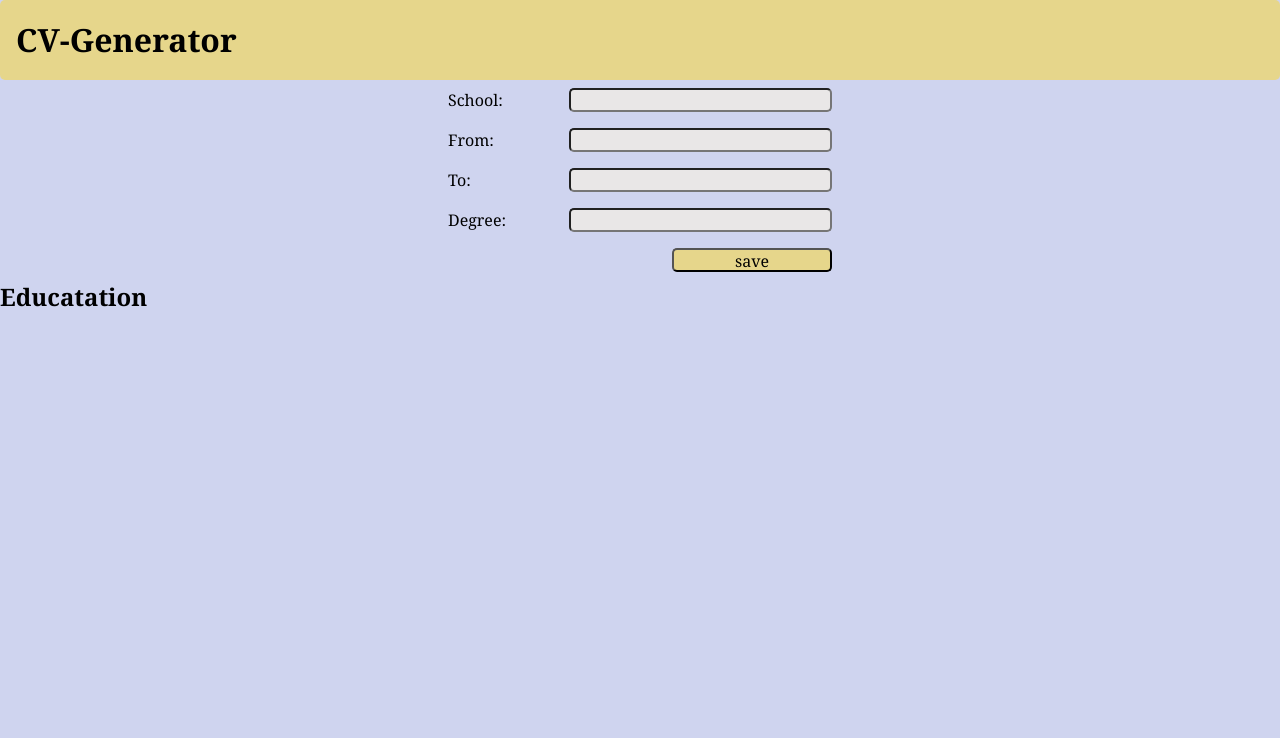
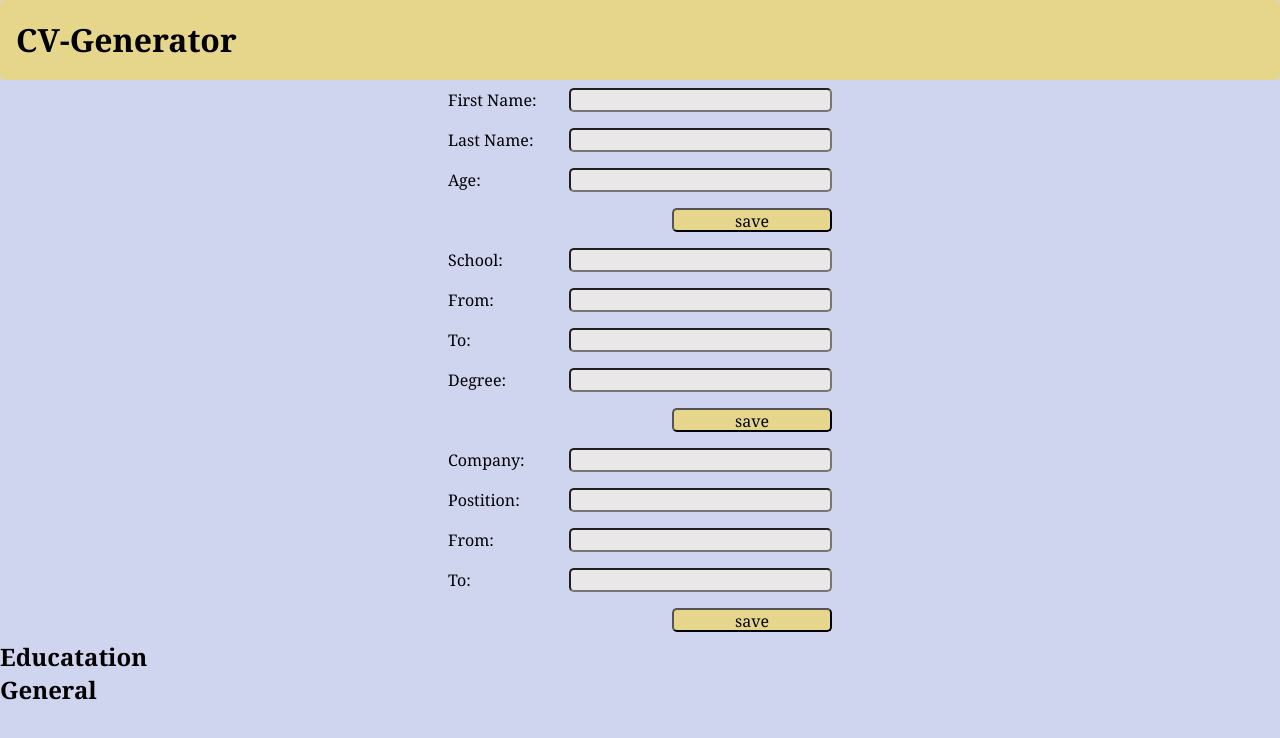
Before and after one commit to JonathanDPotter/cv-project, a React (Create React App) app: page / in a window 1280 px wide. Shown: the top 738 px of the page. Built offline with nearby package versions, Linux system fonts and the light colour scheme.

Commit message:
working on general component, no display yet

```diff
--- a/src/App.js
+++ b/src/App.js
@@ -12,6 +12,9 @@ class App extends Component {
     this.state = {
       general: {
         list: [],
+        firstName: "",
+        lastName: "",
+        age: "",
       },
       education: {
         list: [],
@@ -36,7 +39,7 @@ class App extends Component {
     let newList = currState.list.map((a) => a);
     [...event.target.elements].forEach((a) => {
       let itemName = a.name.split(" ")[1];
-      (newListItem[itemName] = a.value)
+      newListItem[itemName] = a.value;
     });
     newList.push(newListItem);
     currState.list = newList;
@@ -56,13 +59,23 @@ class App extends Component {
     return (
       <div id="return">
         <Header />
-        <General general={general} />
+        <General
+          handleSubmit={this.handleSubmit}
+          handleChange={this.handleChange}
+        />
         <Education
           handleSubmit={this.handleSubmit}
           handleChange={this.handleChange}
         />
-        <Experience experiene={experience} />
-        <CeeVee education={education.list} />
+        <Experience
+          handleSubmit={this.handleSubmit}
+          handleChange={this.handleChange}
+        />
+        <CeeVee
+          education={education.list}
+          general={general.list}
+          experience={experience.list}
+        />
       </div>
     );
   }
--- a/src/components/CeeVee.js
+++ b/src/components/CeeVee.js
@@ -1,6 +1,7 @@
 function CeeVee(props) {
-  const { name, description, education} = props;
-  const display = function (obj, i) {
+  const { name, description, education, general, experience } = props;
+
+  const displayEd = function (obj, i) {
 
     return (
       <div className="education" key={i}>
@@ -11,6 +12,16 @@ function CeeVee(props) {
     )
   };
 
+   const displayGen = function (obj, i) {
+     return (
+       <div className="general" key={i}>
+         <h3 className="firstName">{obj.firstName}</h3>
+         <h4 className="lastName">{obj.lastName}</h4>
+         <h4 className="age">{obj.age}</h4>
+       </div>
+     );
+   };
+
   return (
     <div id="cee-vee">
       <div id="name">
@@ -20,7 +31,13 @@ function CeeVee(props) {
       <div id="education">
         <h2>Educatation</h2>
         <div className="list-item">
-          {education.map((a, i) => display(a, i))}
+          {education.map((a, i) => displayEd(a, i))}
+        </div>
+      </div>
+      <div id="general">
+        <h2>General</h2>
+        <div className="list-item">
+          {general.map((a, i) => displayGen(a, i))}
         </div>
       </div>
     </div>
--- a/src/components/Education.js
+++ b/src/components/Education.js
@@ -2,7 +2,6 @@ function Education(props) {
   return (
     <form
       id="education-form"
-      action=""
       className="form"
       onSubmit={props.handleSubmit}
       name="education"
--- a/src/components/General.js
+++ b/src/components/General.js
@@ -1,17 +1,22 @@
 function General(props) {
   return (
-    <form id="general-form" className="hidden form">
+    <form
+      id="general-form"
+      className="form"
+      name="general"
+      onSubmit={props.handleSubmit}
+    >
       <div>
         <label htmlFor="first-name">First Name: </label>
-      <input type="text" name="first-name" id="first-name-input" />
+        <input type="text" name="first-name" id="first-name-input" />
       </div>
       <div>
-      <label htmlFor="last-name">Last Name: </label>
-      <input type="text" name="last-name" id="last-name-input" />
+        <label htmlFor="last-name">Last Name: </label>
+        <input type="text" name="last-name" id="last-name-input" />
       </div>
       <div>
-      <label htmlFor="age">Age: </label>
-      <input type="text" name="age" id="age-input" />
+        <label htmlFor="age">Age: </label>
+        <input type="text" name="age" id="age-input" />
       </div>
       <button type="submit">save</button>
     </form>
--- a/src/style.scss
+++ b/src/style.scss
@@ -65,6 +65,6 @@ form {
   }
 }
 
-.hidden {
-  display: none;
-}
+// .hidden {
+//   display: none;
+// }
```
